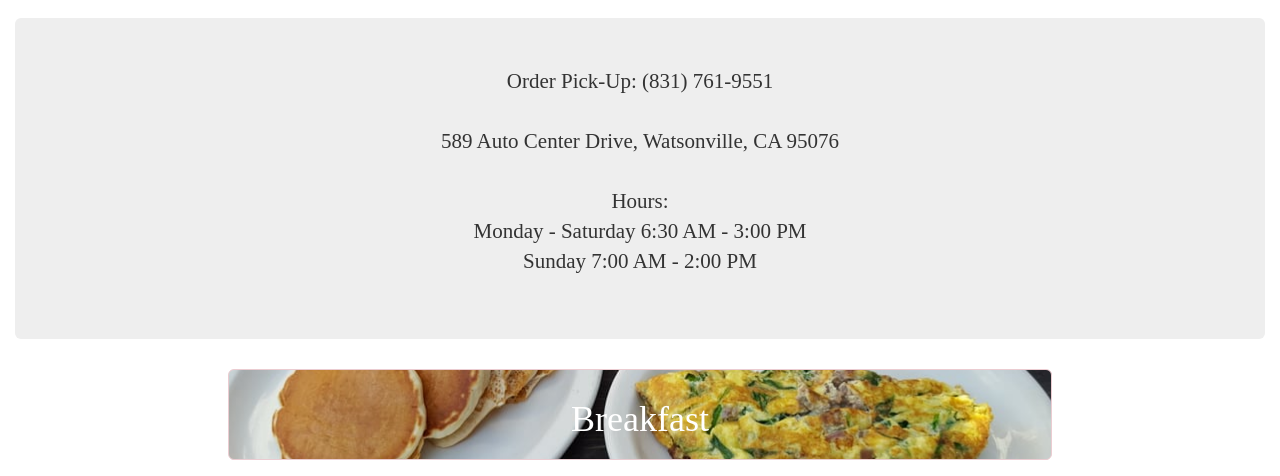
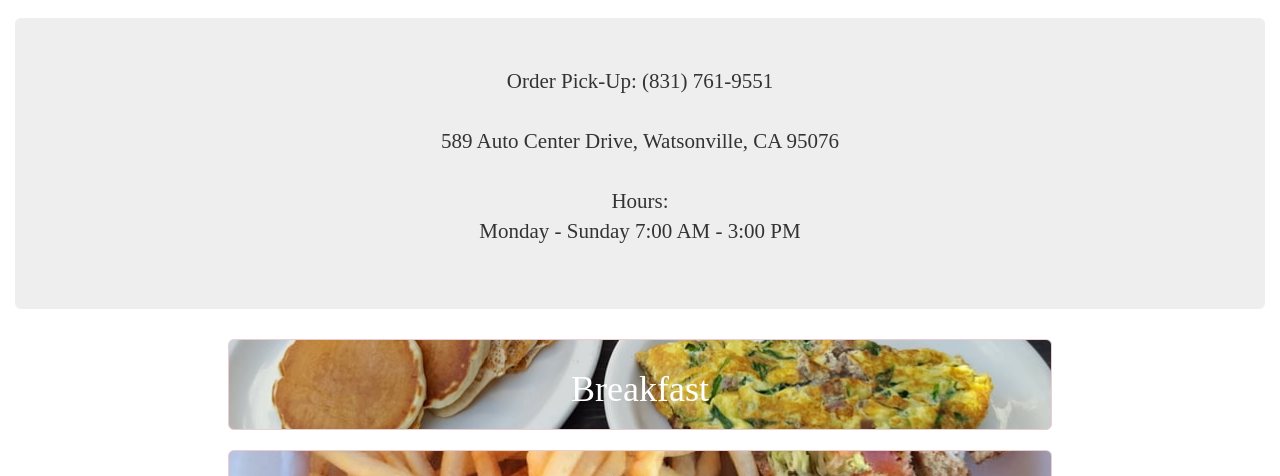
Before and after one commit to RFeeney91/Red-Apple-Cafe, a plain HTML site: page index.html in a window 1280 px wide. Shown: the part 695-1171 px from the top of the page. Drawn offline with nearby package versions, Linux system fonts and the light colour scheme.

Commit message:
updated hours
red apple hours added

```diff
--- a/index.html
+++ b/index.html
@@ -55,9 +55,9 @@
 <!--Address-->
 <div class="row">
 	<div class="col-md-12">
-		<div class="jumbotron list-group-item-danger”>
+		<div class="jumbotron list-group-item-success”>
 			<div class="container">
-				<p class="text-center" style="font-family: 'American Typewriter';">Order Pick-Up: (831) 761-9551<br><br>589 Auto Center Drive, Watsonville, CA 95076 <br><br>Hours:<br>Monday - Saturday 6:30 AM - 3:00 PM <br> Sunday 7:00 AM - 2:00 PM</p>
+				<p class="text-center" style="font-family: 'American Typewriter';">Order Pick-Up: (831) 761-9551<br><br>589 Auto Center Drive, Watsonville, CA 95076 <br><br>Hours:<br>Monday - Sunday 7:00 AM - 3:00 PM </p>
 			</div>
 		</div>
 	</div>
```
